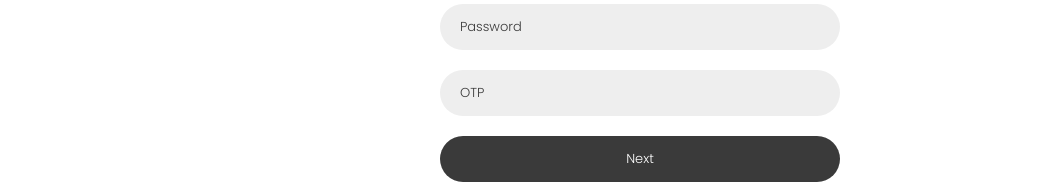
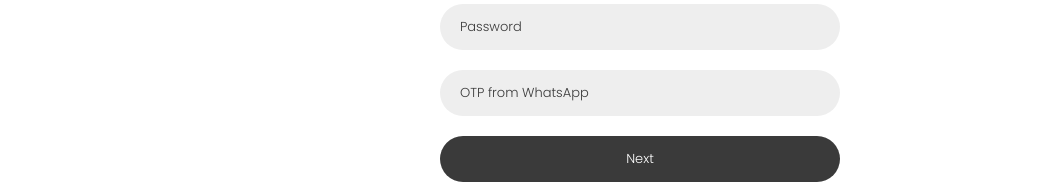
Before and after one commit to haqqibrahim/payvry, a React (Create React App) app in the folder frontend/: page /user/sign-up in a window 1280 px wide. Shown: the part 453-637 px from the top of the page, without its empty margins (0-1047 px from the left). Built offline with nearby package versions, Linux system fonts and the light colour scheme.

Commit message:
deploy 2

```diff
--- a/frontend/src/pages/user/SignUp.tsx
+++ b/frontend/src/pages/user/SignUp.tsx
@@ -256,7 +256,7 @@ const SignUp = () => {
               required
               type='text'
               ref={otpRef}
-              placeholder='OTP'
+              placeholder='OTP from WhatsApp'
               className='placeholder:text-mine-shaft bg-grey-200 w-full rounded-[100px] py-[15px] px-5 mt-5'
             />
           </>
--- a/frontend/src/pages/vendor/ReceiveMoney.tsx
+++ b/frontend/src/pages/vendor/ReceiveMoney.tsx
@@ -160,7 +160,7 @@ const ReceiveMoney = () => {
               className={`text-right text-[14px] leading-6 ${paymentSuccessful ? 'text-mountain-meadow' : 'text-carnation'
                 }`}
             >
-              {paymentSuccessful ? 'Payment Successful' : 'Payment Unsuccessful'}
+              {paymentSuccessful ? 'Request Successful' : 'Request Unsuccessful'}
             </p>
           </div>
         </section>
@@ -219,7 +219,7 @@ const ReceiveMoney = () => {
             onClick={accountVerified ? makePayment : verifyAccount}
             className='bg-mine-shaft rounded-[100px] py-[15px] px-[88px] whitespace-nowrap text-white mt-[30px] font-medium text-[15px] leading-[18px] tracking-[0.06em] w-full'
           >
-            {isLoading ? 'Loading...' : accountVerified ? 'Confirm Payment' : 'Verify Account'}
+            {isLoading ? 'Loading...' : accountVerified ? 'Request Payment' : 'Verify Account'}
           </button>
         </section>
       )}
```
